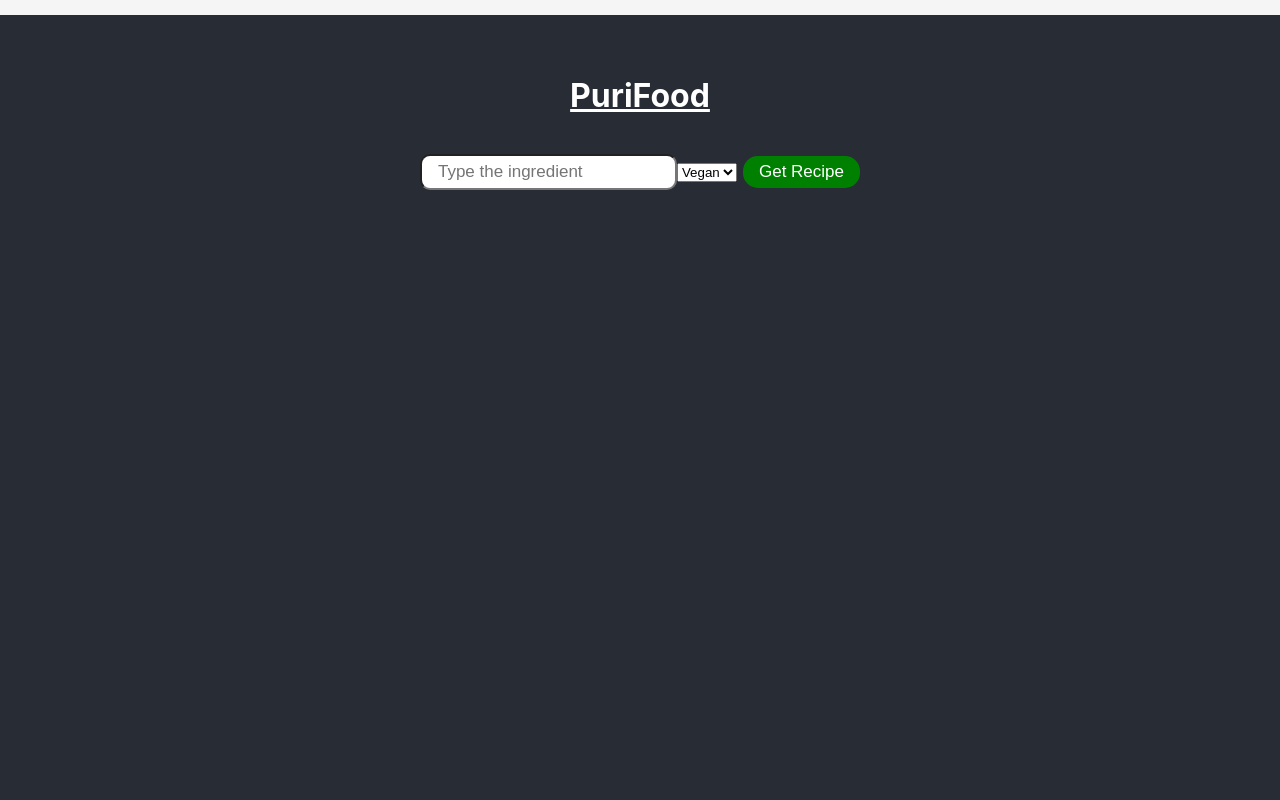
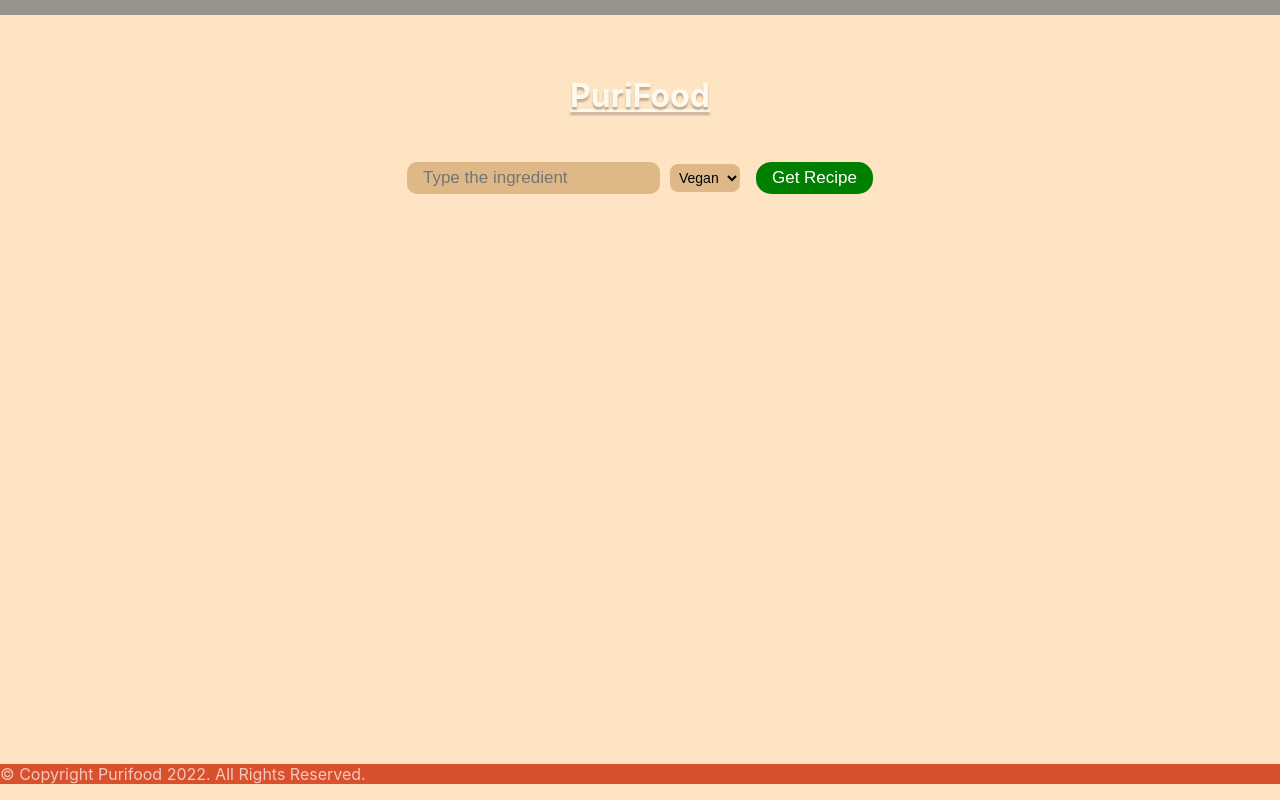
Before and after one commit to verasraul/puriFood, a React (Create React App) app in the folder app/client/: page / in a window 1280 px wide. Built offline with nearby package versions, Linux system fonts and the light colour scheme.

Commit message:
homepage styling

```diff
--- a/app/client/src/App.css
+++ b/app/client/src/App.css
@@ -4,11 +4,21 @@
     flex-direction: column;
     align-items: center;
     padding: 40px 24px;
-    border-top: 15px solid whitesmoke;
+    border-top: 15px solid rgb(150, 148, 139);
+    background-color: bisque;
+
+}
+
+h1{
+    color: rgb(253, 250, 237);
+
+            text-shadow: 0px 3px 2px rgba(0, 0, 0, 0.25);
 }
 
 .app-searchForm{
     margin-top: 17px;
+
+
 }
 
 .app-searchInput{
@@ -16,7 +26,12 @@
     min-width: 200px;
     max-width: 100vw;
     font-size: 17px;
+    border: none;
     border-radius: 10px;
+    color:blanchedalmond;
+    background-color: burlywood;
+
+
 }
 
 .app-submit{
@@ -24,9 +39,33 @@
     font-size: 17px;
     margin-left: 6px;
     background-color: green;
-    border: 2px green;
+
+    border: none;
     border-radius: 15px;
     color: white;
-    /* makr cursor a finfer pointer on hover */
+    /* make cursor a finfer pointer on hover */
     cursor: pointer;
 }
+
+.app-healthLabels{
+    border:none;
+    border-radius: 8px;
+    margin: 10px;
+    padding: 5px;
+    font-size: 14px;
+    background-color: burlywood;
+
+}
+
+.footer {
+
+    display: flex;
+    position: fixed;
+    left: 0;
+    bottom: 0;
+    width: 100%;
+    background-color: rgba(214, 70, 34, 0.932);
+    color: rgba(255, 255, 255, 0.685);
+    align-items: flex-end;
+
+    }
--- a/app/client/src/App.js
+++ b/app/client/src/App.js
@@ -1,4 +1,5 @@
 import "./App.css";
+import Footer from "./components/Footer";
 
 function App() {
   return (
@@ -18,6 +19,7 @@ function App() {
         </select>
         <input type="submit" value="Get Recipe" className="app-submit" />
       </div>
+      <Footer/>
     </div>
   );
 }
--- /dev/null
+++ b/app/client/src/components/Footer.jsx
@@ -0,0 +1,7 @@
+const Footer = () => {
+    return (
+      <p className="footer">© Copyright Purifood {new Date().getFullYear()}. All Rights Reserved.</p>
+    )
+  }
+
+  export default Footer
--- a/app/client/src/index.css
+++ b/app/client/src/index.css
@@ -5,7 +5,7 @@ body {
     sans-serif;
   -webkit-font-smoothing: antialiased;
   -moz-osx-font-smoothing: grayscale;
-  background-color: #282c34;
+  background-color: bisque;
   color: white;
 }
 
```
Also changed, not shown: app/client/src/components/Header.jsx (added).
